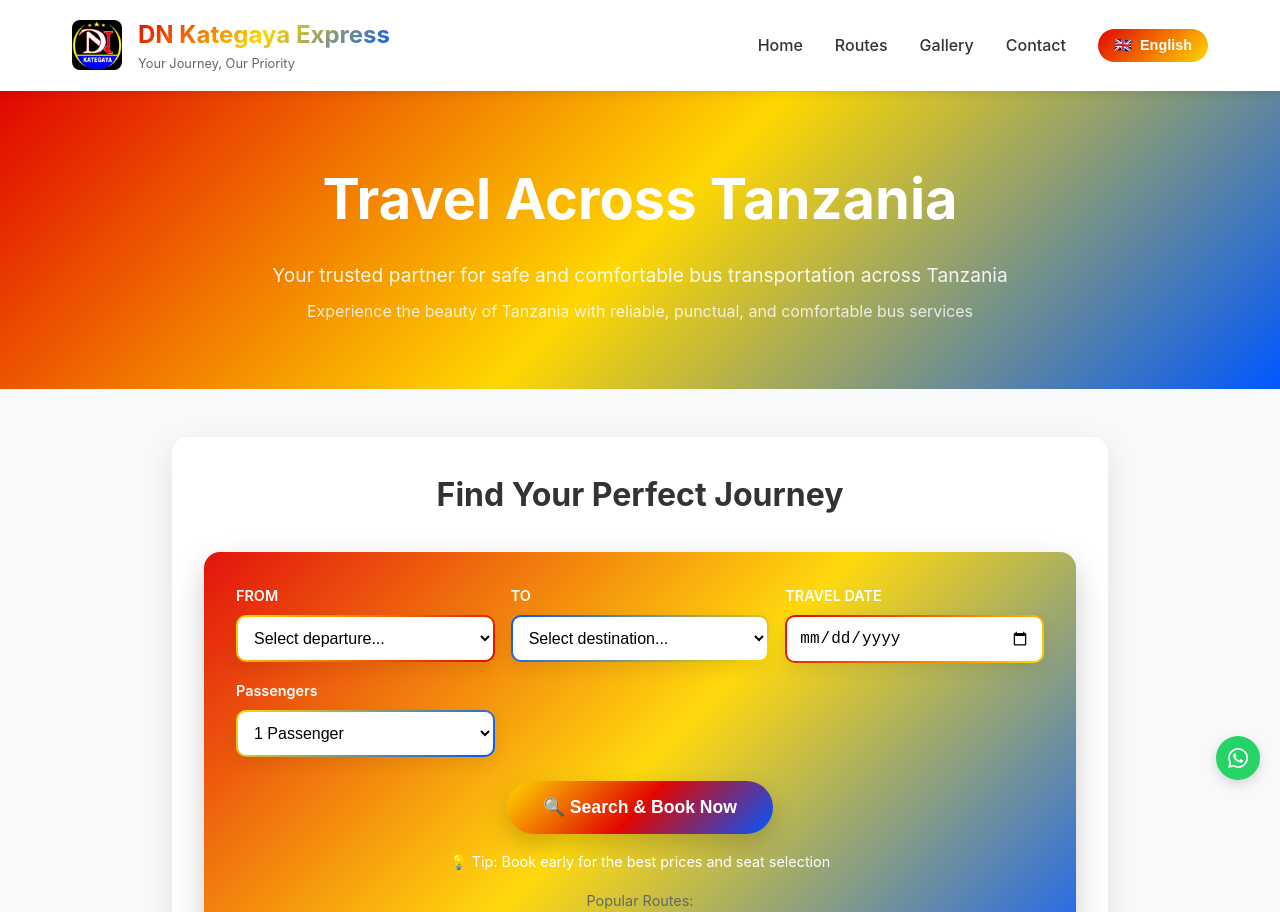
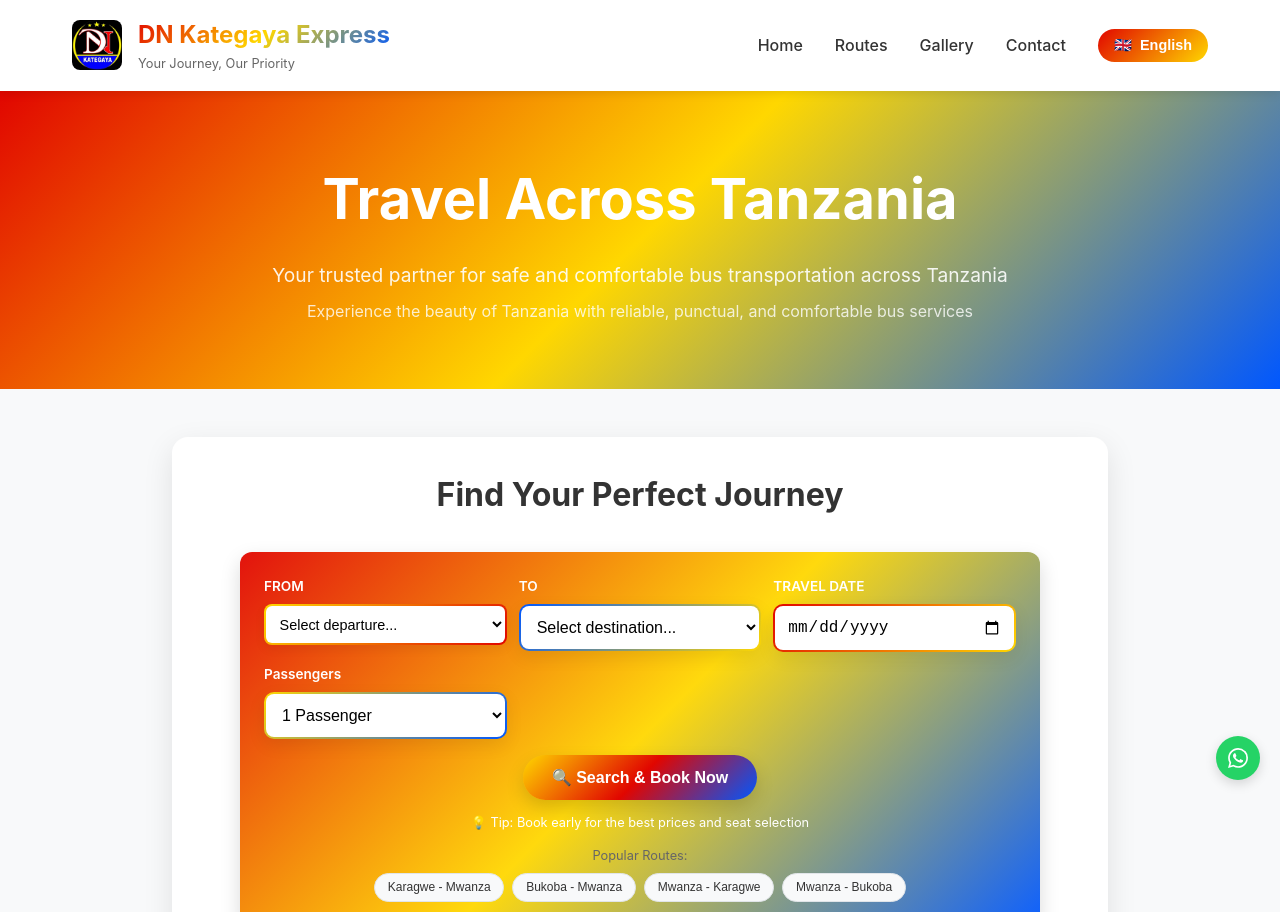
Before and after one commit to Dawinz/dn-kategaya-express-site, a React (Create React App) app: page / in a window 1280 px wide. Shown: the top 912 px of the page. Built offline with nearby package versions, Linux system fonts and the light colour scheme.

Commit message:
Initial commit: DN Kategaya Express website with multilingual support, gradient styling, and updated contact information

```diff
--- a/src/components/SearchForm.js
+++ b/src/components/SearchForm.js
@@ -163,25 +163,27 @@ const SearchForm = ({ setIsBookingDialogOpen, prefillData }) => {
     <div style={{ marginBottom: '2rem' }}>
       <div style={{
         background: 'linear-gradient(135deg, rgba(225,6,0,0.95), rgba(255,215,0,0.95), rgba(0,87,255,0.95))',
-        padding: '2rem',
-        borderRadius: '16px',
-        boxShadow: '0 12px 30px rgba(0,0,0,0.2)'
+        padding: '1.5rem',
+        borderRadius: '12px',
+        boxShadow: '0 8px 20px rgba(0,0,0,0.15)',
+        maxWidth: '800px',
+        margin: '0 auto'
       }}>
       <form onSubmit={handleSubmit} style={{ marginBottom: '0' }}>
         <div style={{
           display: 'grid',
-          gridTemplateColumns: 'repeat(auto-fit, minmax(200px, 1fr))',
-          gap: '1rem',
-          marginBottom: '1.5rem'
+          gridTemplateColumns: 'repeat(auto-fit, minmax(180px, 1fr))',
+          gap: '0.75rem',
+          marginBottom: '1rem'
         }}>
           {/* From */}
           <div>
             <label style={{
               display: 'block',
               fontWeight: 600,
-              marginBottom: '0.5rem',
+              marginBottom: '0.4rem',
               color: 'white',
-              fontSize: '0.9rem'
+              fontSize: '0.85rem'
             }}>
               {t('from')}
             </label>
@@ -191,13 +193,13 @@ const SearchForm = ({ setIsBookingDialogOpen, prefillData }) => {
               onChange={handleInputChange}
               style={{
                 width: '100%',
-                padding: '0.75rem',
+                padding: '0.6rem',
                 border: '2px solid transparent',
-                borderRadius: '10px',
-                fontSize: '1rem',
+                borderRadius: '8px',
+                fontSize: '0.9rem',
                 transition: 'box-shadow 0.3s, transform 0.2s',
                 background: 'linear-gradient(white, white) padding-box, linear-gradient(135deg, #FFD700, #E10600) border-box',
-                boxShadow: '0 6px 18px rgba(0,0,0,0.08)'
+                boxShadow: '0 4px 12px rgba(0,0,0,0.06)'
               }}
             >
               <option value="">{t('selectDeparture')}</option>
@@ -212,9 +214,9 @@ const SearchForm = ({ setIsBookingDialogOpen, prefillData }) => {
             <label style={{
               display: 'block',
               fontWeight: 600,
-              marginBottom: '0.5rem',
+              marginBottom: '0.4rem',
               color: 'white',
-              fontSize: '0.9rem'
+              fontSize: '0.85rem'
             }}>
               {t('to')}
             </label>
@@ -245,9 +247,9 @@ const SearchForm = ({ setIsBookingDialogOpen, prefillData }) => {
             <label style={{
               display: 'block',
               fontWeight: 600,
-              marginBottom: '0.5rem',
+              marginBottom: '0.4rem',
               color: 'white',
-              fontSize: '0.9rem'
+              fontSize: '0.85rem'
             }}>
               {t('date')}
             </label>
@@ -275,9 +277,9 @@ const SearchForm = ({ setIsBookingDialogOpen, prefillData }) => {
             <label style={{
               display: 'block',
               fontWeight: 600,
-              marginBottom: '0.5rem',
+              marginBottom: '0.4rem',
               color: 'white',
-              fontSize: '0.9rem'
+              fontSize: '0.85rem'
             }}>
               {t('passengers')}
             </label>
@@ -328,19 +330,19 @@ const SearchForm = ({ setIsBookingDialogOpen, prefillData }) => {
               background: isLoading ? '#ccc' : 'linear-gradient(135deg, #FFD700, #E10600, #0057FF)',
               color: 'white',
               border: 'none',
-              padding: '1rem 2.25rem',
+              padding: '0.8rem 1.8rem',
               borderRadius: '999px',
-              fontSize: '1.1rem',
+              fontSize: '1rem',
               fontWeight: 700,
               cursor: isLoading ? 'not-allowed' : 'pointer',
               transition: 'transform 0.2s, box-shadow 0.3s',
-              boxShadow: isLoading ? 'none' : '0 10px 24px rgba(0,0,0,0.18)',
+              boxShadow: isLoading ? 'none' : '0 8px 18px rgba(0,0,0,0.15)',
               display: 'flex',
               alignItems: 'center',
               justifyContent: 'center',
-              gap: '0.5rem',
+              gap: '0.4rem',
               margin: '0 auto',
-              minWidth: '200px'
+              minWidth: '180px'
             }}
           >
             {isLoading ? (
@@ -367,22 +369,22 @@ const SearchForm = ({ setIsBookingDialogOpen, prefillData }) => {
         {/* Quick Tips */}
         <div style={{
           textAlign: 'center',
-          fontSize: '0.9rem',
+          fontSize: '0.8rem',
           color: 'white',
-          marginTop: '1rem'
+          marginTop: '0.8rem'
         }}>
           <p>{t('tip')}</p>
         </div>
 
         {/* Popular Routes Quick Links */}
         <div style={{
-          marginTop: '1rem',
+          marginTop: '0.8rem',
           textAlign: 'center'
         }}>
           <p style={{
-            fontSize: '0.9rem',
+            fontSize: '0.8rem',
             color: '#666',
-            marginBottom: '0.5rem'
+            marginBottom: '0.4rem'
           }}>
             {t('popularRoutesLabel')}
           </p>
@@ -411,12 +413,12 @@ const SearchForm = ({ setIsBookingDialogOpen, prefillData }) => {
                 }}
                 disabled={isLoading}
                 style={{
-                  fontSize: '0.8rem',
+                  fontSize: '0.75rem',
                   background: '#f8f9fa',
                   border: '1px solid #e1e5e9',
                   color: '#333',
-                  padding: '0.5rem 1rem',
-                  borderRadius: '20px',
+                  padding: '0.4rem 0.8rem',
+                  borderRadius: '16px',
                   cursor: 'pointer',
                   transition: 'all 0.3s'
                 }}
--- a/src/pages/Routes.jsx
+++ b/src/pages/Routes.jsx
@@ -4,10 +4,10 @@ import { useLanguage } from '../context/LanguageContext';
 const Routes = () => {
   const { t } = useLanguage();
   const routes = [
-    { from: 'Karagwe', to: 'Mwanza', duration: '2-3 hours', frequency: t('daily'), price: 'From TZS 20,000' },
-    { from: 'Bukoba', to: 'Mwanza', duration: '3-4 hours', frequency: t('daily'), price: 'From TZS 25,000' },
-    { from: 'Mwanza', to: 'Karagwe', duration: '2-3 hours', frequency: t('daily'), price: 'From TZS 20,000' },
-    { from: 'Mwanza', to: 'Bukoba', duration: '3-4 hours', frequency: t('daily'), price: 'From TZS 25,000' }
+    { from: 'Karagwe', to: 'Mwanza', duration: '2-3 hours', frequency: t('daily') },
+    { from: 'Bukoba', to: 'Mwanza', duration: '3-4 hours', frequency: t('daily') },
+    { from: 'Mwanza', to: 'Karagwe', duration: '2-3 hours', frequency: t('daily') },
+    { from: 'Mwanza', to: 'Bukoba', duration: '3-4 hours', frequency: t('daily') }
   ];
 
   return (
@@ -146,24 +146,6 @@ const Routes = () => {
                     {route.frequency}
                   </p>
                 </div>
-
-                <div>
-                  <h4 style={{
-                    fontSize: '0.9rem',
-                    fontWeight: '600',
-                    color: '#666',
-                    marginBottom: '0.25rem'
-                  }}>
-                    {t('price')}
-                  </h4>
-                  <p style={{
-                    fontSize: '1rem',
-                    fontWeight: 'bold',
-                    color: '#E10600'
-                  }}>
-                    {route.price}
-                  </p>
-                </div>
               </div>
 
               <button style={{
```
Also changed, not shown: 1 other file (tests, documents, lock files or other folders).
